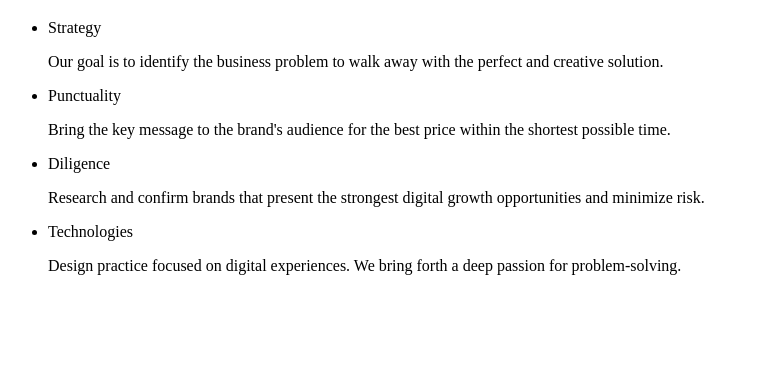
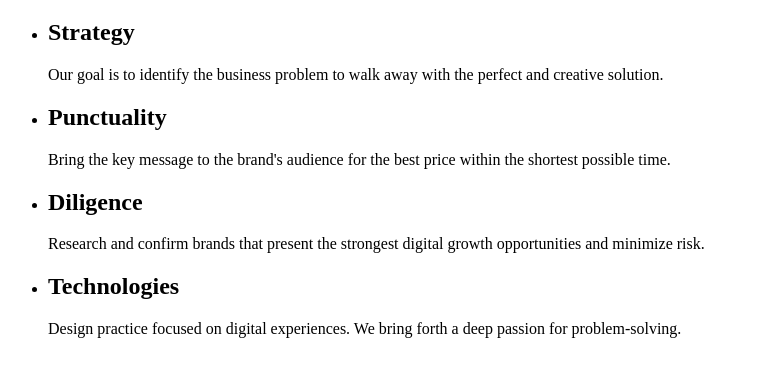
Before and after one commit to ElenaVyshniak/goit-markup-hw-01, a plain HTML site: page index.html in a window 1280 px wide. Shown: the part 157-534 px from the top of the page, without its empty margins (0-759 px from the left). Drawn offline with Linux system fonts and the light colour scheme.

Commit message:
Update index.html

```diff
--- a/index.html
+++ b/index.html
@@ -17,17 +17,17 @@
     <h1>Effective Solutions
     for Your Business</h1>
     <ul>
-      <li> Strategy
+      <li> <h2>Strategy</h2>
         <p>Our goal is to identify the business
         problem to walk away with the perfect and creative solution.</p>
       </li>
-      <li>Punctuality
+      <li><h2>Punctuality</h2>
         <p>Bring the key message to the brand's audience for the best price within the shortest possible time.</p>
       </li>
-      <li>Diligence
+      <li><h2>Diligence</h2>
         <p>Research and confirm brands that present the strongest digital growth opportunities and minimize risk.</p>
       </li>
-      <li>Technologies
+      <li><h2>Technologies</h2>
         <p>Design practice focused on digital experiences. We bring forth a deep passion for problem-solving.</p>
       </li>
     </ul>
```
